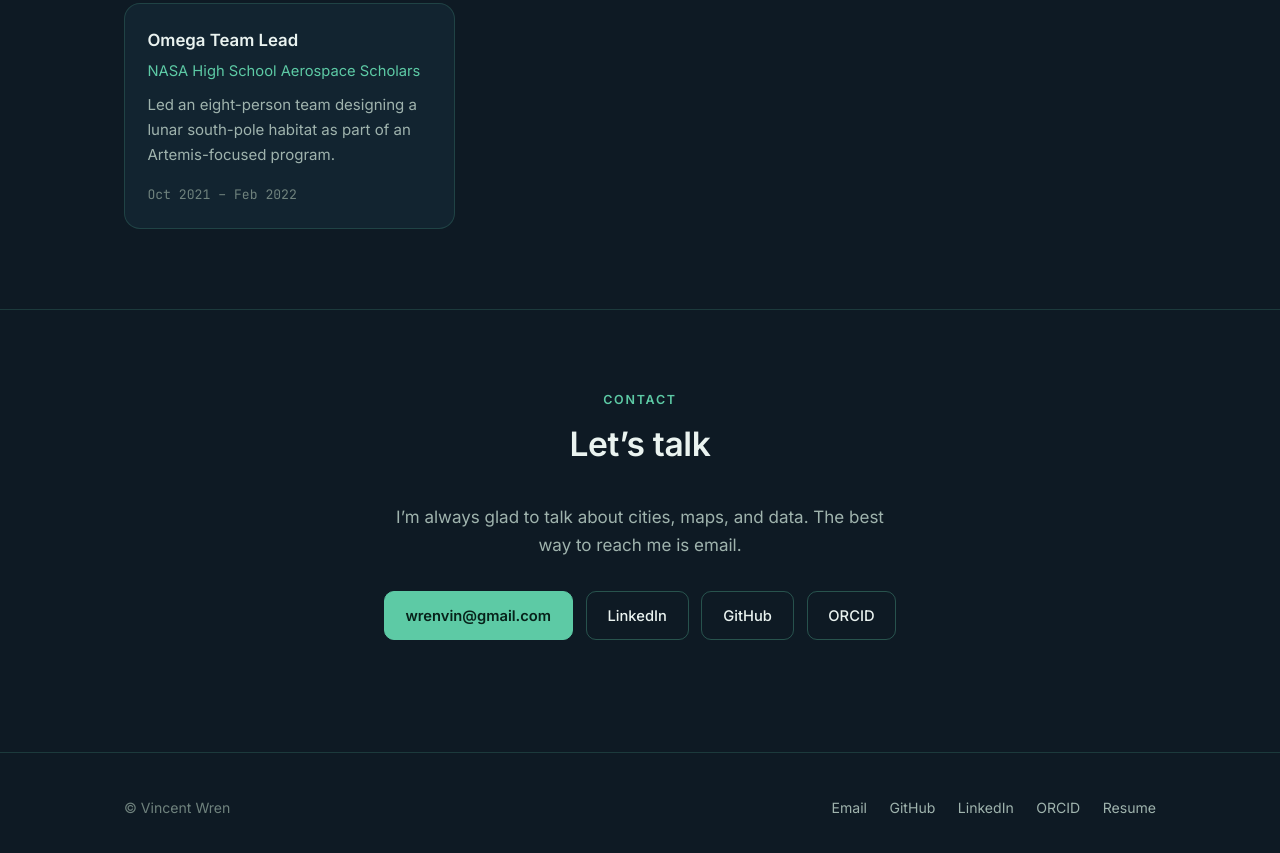
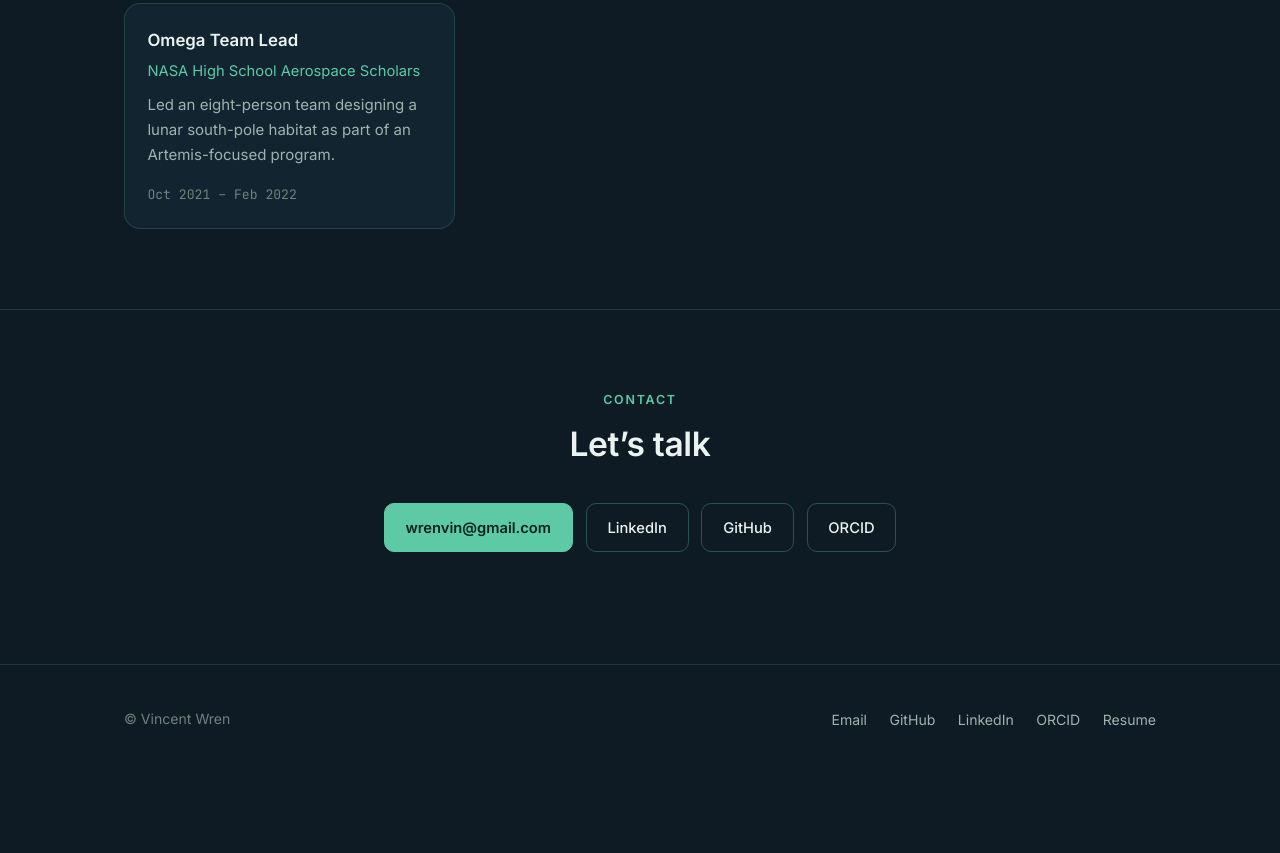
Before and after one commit to WrenVin/PersonalWebsite, an Astro site: page / in a window 1280 px wide. Shown: the part 5021-5874 px from the top of the page. After the commit the page ends 5794 px from the top, so only its background shows below. Built offline with nearby package versions, Linux system fonts and the light colour scheme; Astro itself is replaced by a stand-in of ours.

Commit message:
Remove contact section blurb

```diff
--- a/src/pages/index.astro
+++ b/src/pages/index.astro
@@ -217,9 +217,6 @@ const hasPortrait = fs.existsSync(new URL("../../public/images/portrait.jpg", im
     <div class="container contact-inner">
       <p class="eyebrow">Contact</p>
       <h2 class="section-title">Let’s talk</h2>
-      <p class="contact-text">
-        I’m always glad to talk about cities, maps, and data. The best way to reach me is email.
-      </p>
       <div class="hero-actions">
         <a href={`mailto:${site.email}`} class="button primary">{site.email}</a>
         <a href={site.links.linkedin} target="_blank" rel="noopener" class="button">LinkedIn</a>
@@ -517,11 +514,6 @@ const hasPortrait = fs.existsSync(new URL("../../public/images/portrait.jpg", im
   .contact-inner .eyebrow {
     margin-inline: auto;
   }
-  .contact-text {
-    color: var(--text-muted);
-    max-width: 46ch;
-    margin: 0 auto 2rem;
-  }
   .contact-inner .hero-actions {
     justify-content: center;
   }
```
